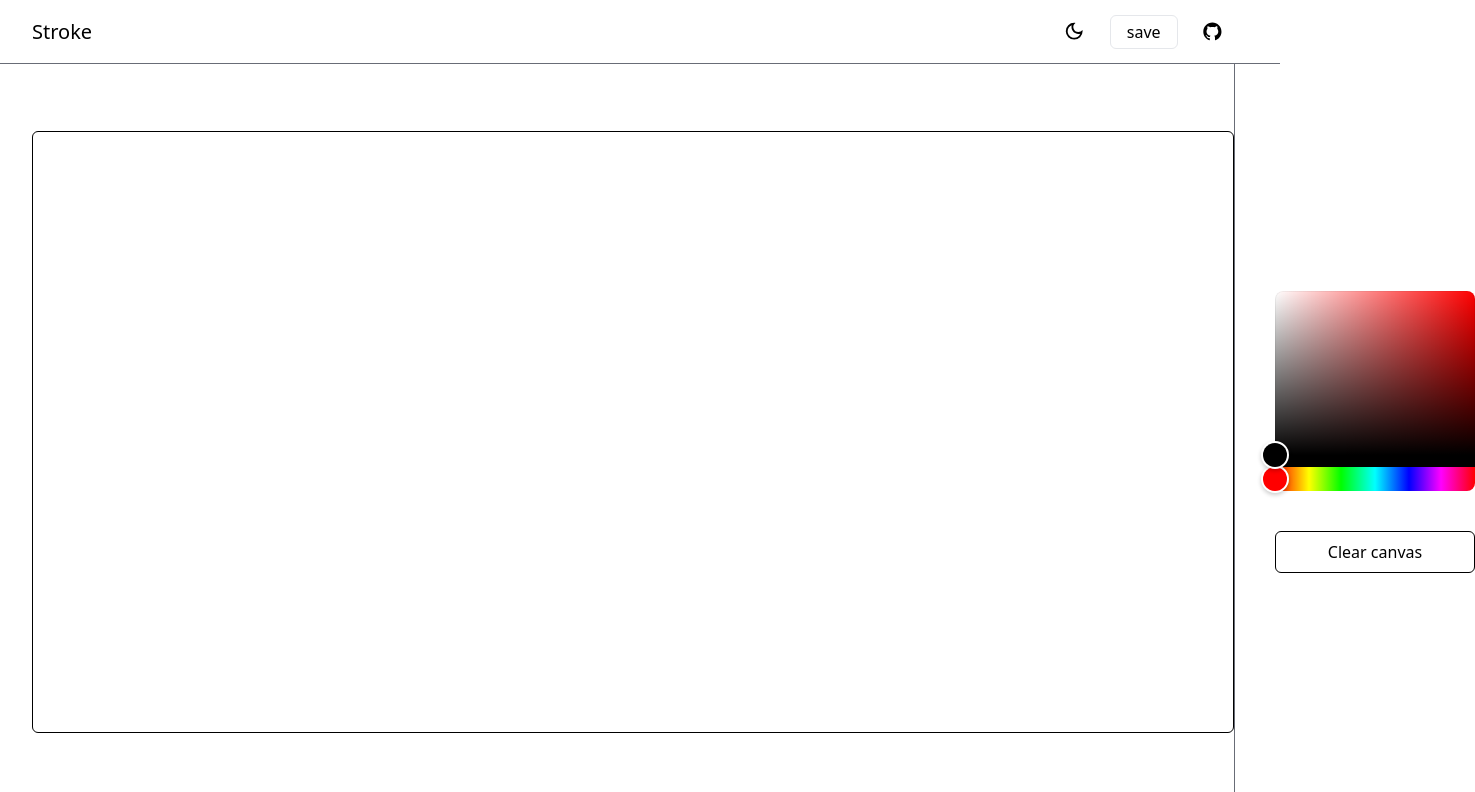
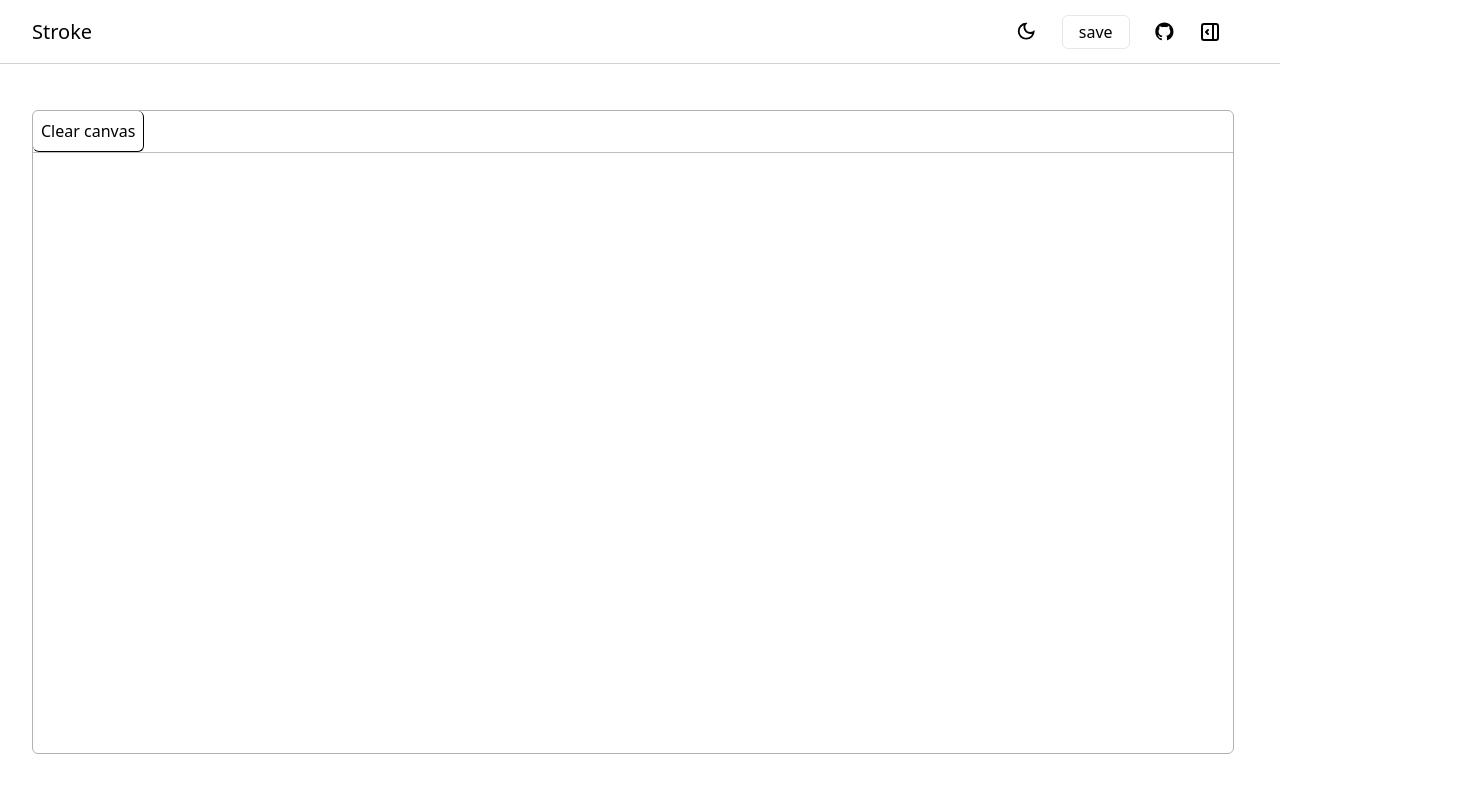
Before and after one commit to Davidthecode/Stroke, a React (Vite) app: page / in a window 1280 px wide. Shown: the top 792 px of the page, 1475 px wide, since content can reach past the window. Built offline with nearby package versions, Linux system fonts and the light colour scheme.

Commit message:
made changes

```diff
--- a/src/App.tsx
+++ b/src/App.tsx
@@ -4,33 +4,47 @@ import { drawLine } from './hooks/drawline';
 import Sidebar from './component/sidebar';
 import { useColorProvider } from './state/colorProvider';
 import Navbar from './component/navbar';
-
+import { useState } from 'react';
 
 function App() {
+  const [isOpen, setIsOpen] = useState(false)
+
   const { color, setColor } = useColorProvider();
   const onDrawWrapper = (drawProps: any) => {
     drawLine({ ...drawProps, color });
   };
-  const { canvasRef, onMouseDown } = useDraw(onDrawWrapper, setColor);
+  const { canvasRef, onMouseDown, clear } = useDraw(onDrawWrapper, setColor);
 
   return (
     <div className='flex flex-col h-screen'>
       <div className='h-[8%]'>
-        <Navbar />
+        <Navbar setIsOpen={setIsOpen} />
       </div>
-      <div className='bg-white flex-1 flex justify-between items-center'>
-        <div className='border border-black rounded-md ml-8 mr-'>
+      <div className='bg-white relative flex-1 flex justify-between items-center'>
+        <div className='border border-black rounded-md ml-8 border-opacity-30 w-[80%] largeTablet:w-[100%]'>
+          <div className='border-b border-black border-opacity-25'>
+            <button type='button' className='p-2 rounded-md border-r border-b hover:bg-gray-100 border-black' onClick={clear}>
+              Clear canvas
+            </button>
+          </div>
           <canvas
+            id='canvas'
+            width={1200}
+            height={600}
             ref={canvasRef}
             onMouseDown={onMouseDown}
-            width={1200}
-            height={600}
-            className=''
+            className='border-opacity-30'
           />
         </div>
-        <div className='mr-8 border-l border-l-[#686C76] h-full items-center flex'>
-          <Sidebar />
+        <div className={`${isOpen ? 'fixed inset-y-0 right-0 bg-white h-screen w-[20%] z-50' : 'h-full w-[15%]'}`}>
+          <Sidebar isOpen={isOpen} setIsOpen={setIsOpen} />
         </div>
+        {isOpen && (
+          <div
+            className="fixed inset-0 bg-gray-800 bg-opacity-50 z-40"
+            onClick={() => setIsOpen(false)}
+          ></div>
+        )}
       </div>
     </div>
   )
--- a/src/component/navbar.tsx
+++ b/src/component/navbar.tsx
@@ -1,10 +1,16 @@
-import {AiFillGithub} from 'react-icons/ai'
-import {MdOutlineDarkMode} from 'react-icons/md'
-import {MdOutlineLightMode} from 'react-icons/md'
-import { Link } from 'react-router-dom'
-import {useState} from 'react'
+import {AiFillGithub} from 'react-icons/ai';
+import {MdOutlineDarkMode} from 'react-icons/md';
+import {MdOutlineLightMode} from 'react-icons/md';
+import { Link } from 'react-router-dom';
+import {useState} from 'react';
+import {TbLayoutSidebarRightExpand} from 'react-icons/tb';
 
-export default function Navbar () {
+type SidebarType = {
+    setIsOpen: React.Dispatch<React.SetStateAction<boolean>>
+};
+
+export default function Navbar ({setIsOpen}: SidebarType) {
+
     const [toggleTheme, setToggleTheme] = useState(false);
 
     const handleLightmode = () => {
@@ -15,8 +21,12 @@ export default function Navbar () {
         setToggleTheme(true)
     }
 
+    const handleSidebarToggle = () => {
+        setIsOpen(true)
+    }
+
     return (
-        <nav className='flex h-full border-b border-b-[#686C76] items-center justify-between'>
+        <nav className='flex h-full border-b border-b-[#686C76] border-opacity-30 items-center justify-between'>
             <div className="ml-8">
                 <h1 className="text-xl font-medium">Stroke</h1>
             </div>
@@ -30,6 +40,9 @@ export default function Navbar () {
                 <Link  to='https://github.com/Davidthecode/Stroke' className='cursor-pointer' target="_blank">
                    <AiFillGithub size='1.3rem'/>
                 </Link >
+                <div className='largeTablet:block hidden ml-6 cursor-pointer'>
+                    <TbLayoutSidebarRightExpand size='1.5rem' onClick={handleSidebarToggle}/>
+                </div>
             </div>
         </nav>
     )
--- a/src/component/sidebar.tsx
+++ b/src/component/sidebar.tsx
@@ -1,18 +1,45 @@
 import { HexColorPicker } from "react-colorful";
-import { useDraw } from '../hooks/useDraw';
-import { drawLine } from '../hooks/drawline'
-import {useColorProvider} from '../state/colorProvider'
+import { useColorProvider } from '../state/colorProvider';
+import { useState } from "react";
+import { Link } from "react-router-dom";
+import { AiFillGithub } from 'react-icons/ai';
+import {AiOutlineClose} from 'react-icons/ai';
 
-export default function Sidebar() {
-    const {color, setColor} = useColorProvider();
-    const { clear } = useDraw(drawLine, setColor);
+type SidebarType = {
+    isOpen: boolean,
+    setIsOpen: React.Dispatch<React.SetStateAction<boolean>>
+};
+
+export default function Sidebar({ isOpen, setIsOpen }: SidebarType) {
+    const { color, setColor } = useColorProvider();
+    const [isColorShown, setIsColorShown] = useState(false);
+
+    const toggleDisplayColors = () => {
+        setIsColorShown(!isColorShown)
+    };
 
     return (
-        <div className='flex flex-col gap-10 pl-10 '>
-            <HexColorPicker color={color} onChange={setColor} />
-            <button type='button' className='p-2 rounded-md border border-black' onClick={clear}>
-                Clear canvas
-            </button>
+        <div className={`h-full border-l border-l-[#686C76] border-opacity-30  ${isOpen ? 'block' : 'largeTablet:hidden'}`}>
+            <div className="ml-4 pt-4 hidden largeTablet:block">
+                <AiOutlineClose size='1.1rem' className='cursor-pointer' onClick={() => setIsOpen(false)} />
+            </div>
+
+            <div className='flex flex-col px-5 h-full items-center pt-8'>
+                <div className="w-full">
+                    <h1 className="text-md font-medium">Stroke color</h1>
+                    <div className="w-full h-8 border border-black my-4 cursor-pointer rounded-lg" style={{ backgroundColor: color }} onClick={toggleDisplayColors}>
+                    </div>
+                </div>
+
+                {isColorShown && <HexColorPicker color={color} onChange={setColor} />}
+
+                <div className="mt-auto mb-14 flex items-center">
+                    <p className="mr-2">Star on Github</p>
+                    <Link to='https://github.com/Davidthecode/Stroke' className='cursor-pointer' target="_blank">
+                        <AiFillGithub size='1.3rem' />
+                    </Link >
+                </div>
+            </div>
         </div>
     )
 }
--- a/src/hooks/useDraw.tsx
+++ b/src/hooks/useDraw.tsx
@@ -2,10 +2,7 @@ import { useEffect, useRef, useState } from 'react'
 import { Draw, Point } from '../types/type'
 import { useColorProvider } from '../state/colorProvider'
 
-export const useDraw = (
-    onDraw: ({ ctx, currentPoint, prevPoint }: Draw) => void,
-    setColor: (color: string) => void
-) => {
+export const useDraw = (onDraw: ({ ctx, currentPoint, prevPoint }: Draw) => void, setColor: (color: string) => void) => {
     const { color } = useColorProvider()
     const [mouseDown, setMouseDown] = useState(false)
 
--- a/src/types/type.tsx
+++ b/src/types/type.tsx
@@ -5,7 +5,6 @@ export type Point = {
 
 export type Draw = {
   color: string,
-  // setColor: React.Dispatch<React.SetStateAction<string>>,
   ctx: CanvasRenderingContext2D;
   currentPoint: Point;
   prevPoint: Point | null;
--- a/tailwind.config.js
+++ b/tailwind.config.js
@@ -2,7 +2,14 @@
 export default {
   content: ["./src/**/*.{js,jsx,ts,tsx}"],
   theme: {
-    extend: {},
+    extend: {
+      screens : {
+        largeTablet: {
+          min: "0px",
+          max: "1289px"
+        }
+      }
+    },
   },
   plugins: [],
 }
```
